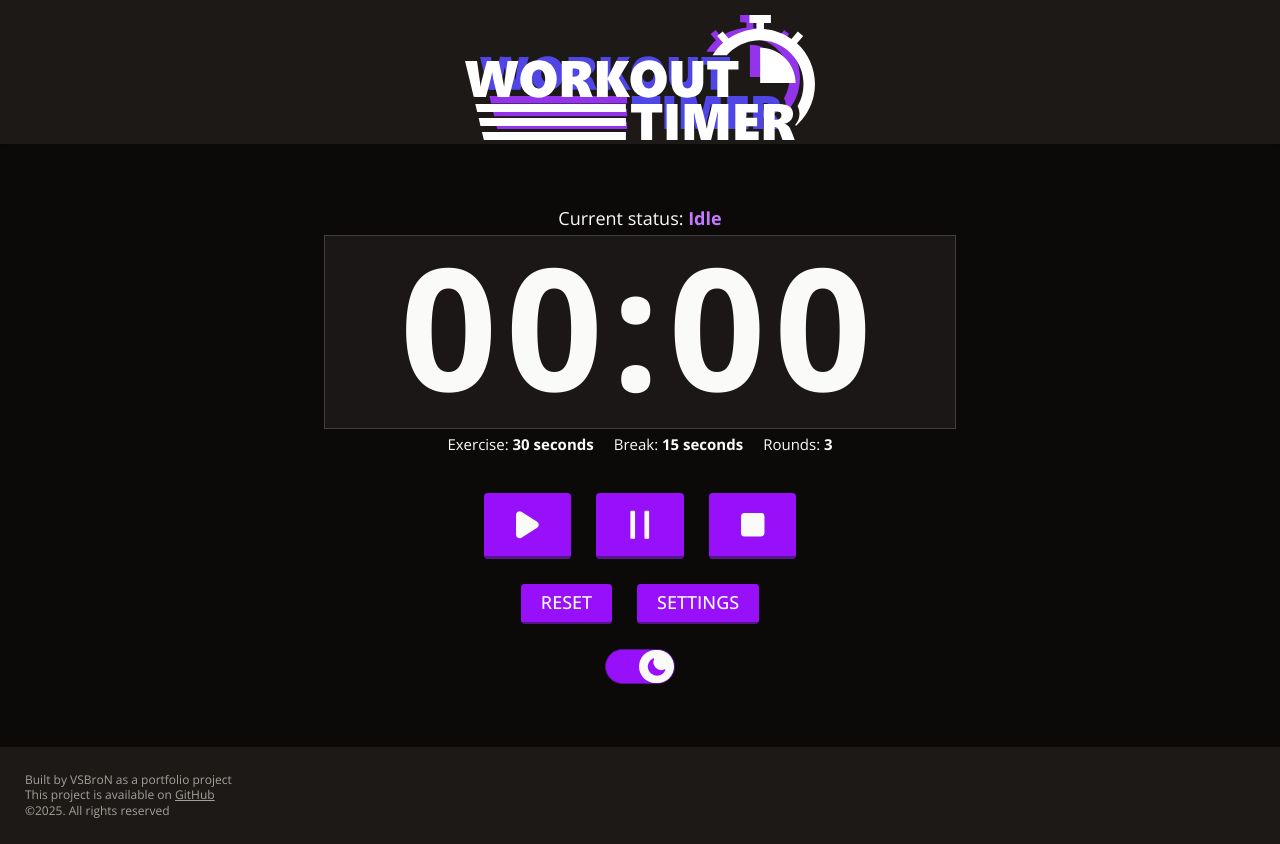
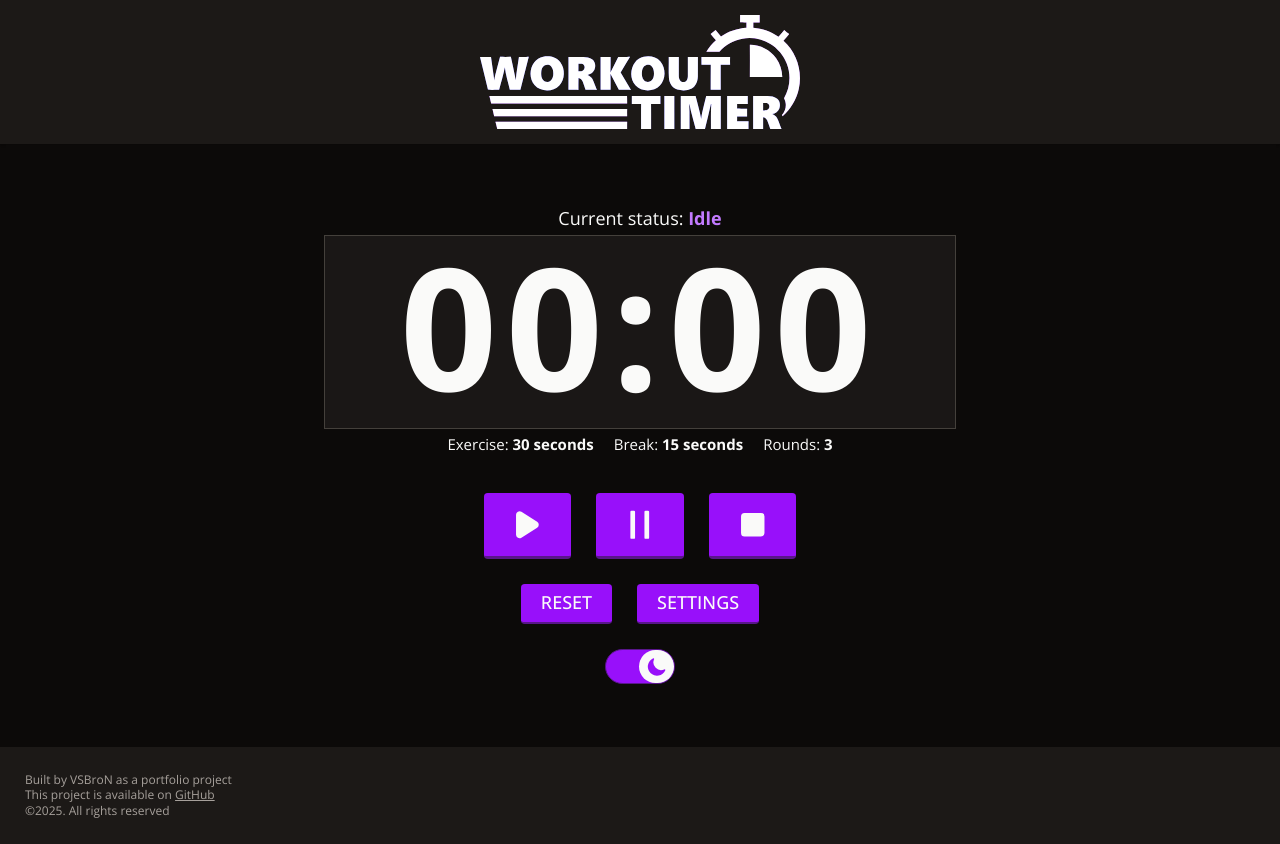
Before and after one commit to vsbron/workout-timer-2025-react, a React (Vite) app: page / in a window 1280 px wide. Both pictures are taken after a click on the element 640 px from the left and 666 px from the top of the page. Built offline with nearby package versions, Linux system fonts and the light colour scheme.

Commit message:
Logo fix

```diff
--- a/src/ui/Header.tsx
+++ b/src/ui/Header.tsx
@@ -21,7 +21,7 @@ function Header() {
         {isDarkTheme && (
           <img
             src={LogoWhite}
-            className="max-w-full w-[22rem] sm:w-[28rem] md:w-[35rem] mx-auto opacity-0 absolute top-0 left-0 right-0 animate-logo"
+            className="max-w-full w-[20rem] sm:w-[26rem] md:w-[32rem] mx-auto opacity-0 absolute top-0 left-0 right-0 animate-logo"
             title="Workout Timer"
           />
         )}
```
